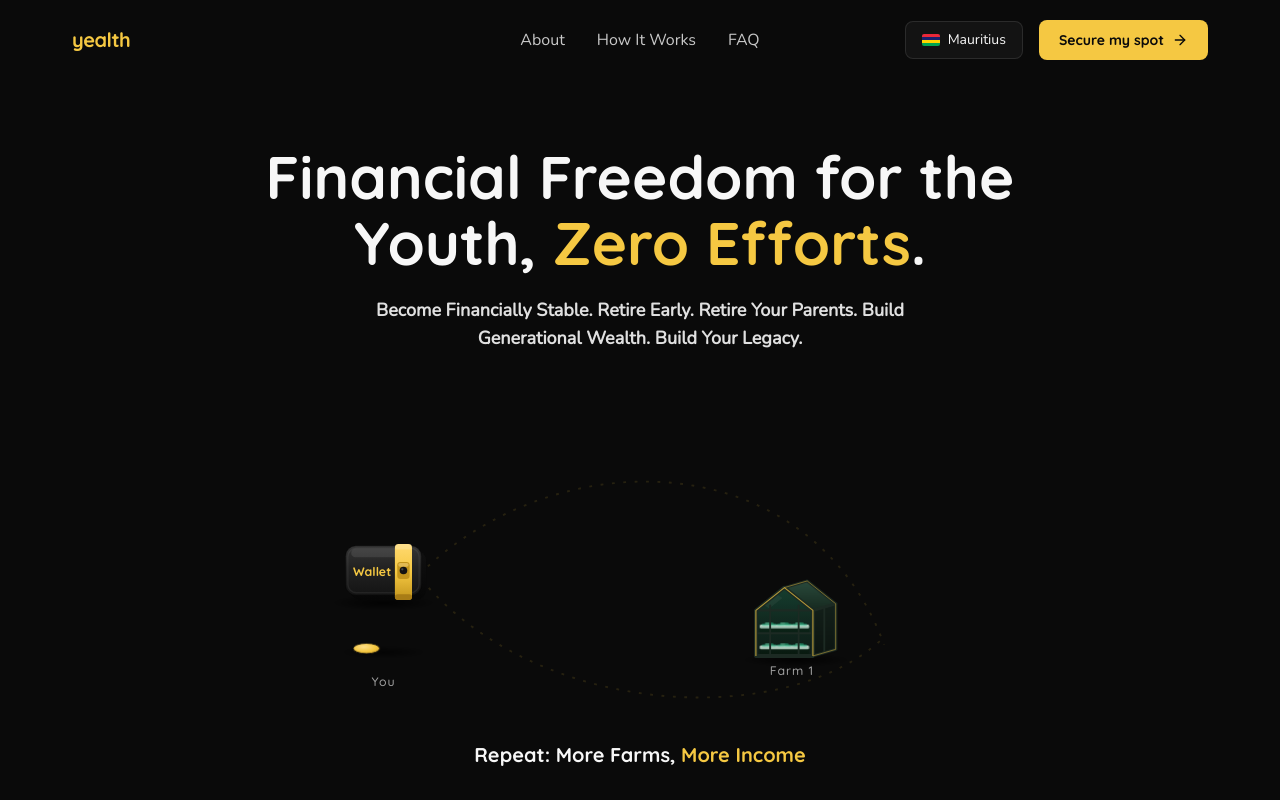
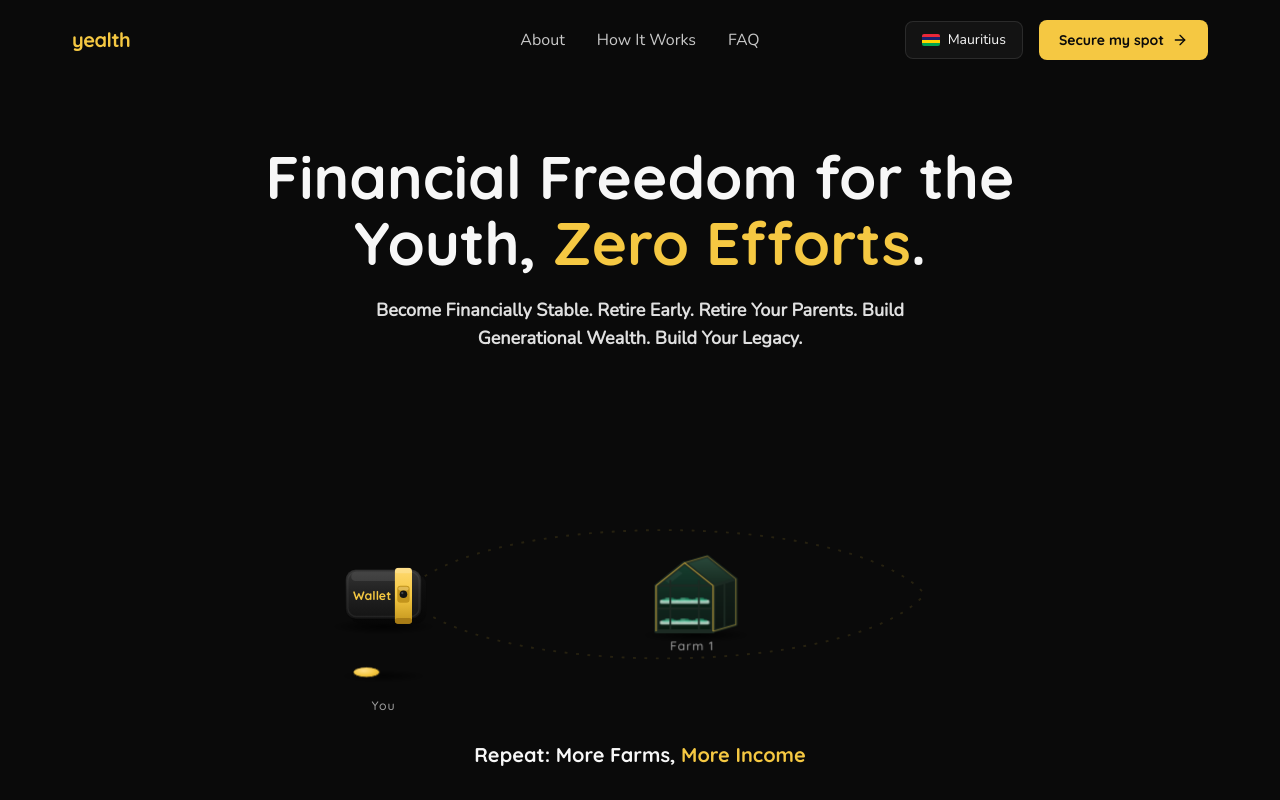
Before and after one commit to yaadavnarain/yealthecorganics, a Next.js app: page / in a window 1280 px wide. Shown: the top 800 px of the page. Built offline with nearby package versions, Linux system fonts and the light colour scheme.

Commit message:
Fix flywheel geometry: aligned axis, sequential farm order, connected paths
Co-Authored-By: Claude Opus 4.8 <noreply@anthropic.com>

```diff
--- a/app/components/YealthFlywheel.tsx
+++ b/app/components/YealthFlywheel.tsx
@@ -504,12 +504,12 @@ export default function YealthFlywheel() {
           </g>
         </defs>
 
-        <path className="guide" d="M 172 230 C 320 90 580 100 657 308" />
-        <path className="guide" d="M 657 300 C 560 395 300 390 172 242" />
+        <path className="guide" d="M 150 255 C 230 165 620 165 700 255" />
+        <path className="guide" d="M 700 255 C 620 345 230 345 150 255" />
 
         {/* wallet (you) — rounded charcoal bifold with gold strap + clasp */}
-        <ellipse cx="130" cy="264" rx="52" ry="8" fill="url(#yfdShadow)" />
-        <g transform="translate(130,230)">
+        <ellipse cx="130" cy="289" rx="52" ry="8" fill="url(#yfdShadow)" />
+        <g transform="translate(130,255)">
           <g className="wallet-inner">
             {/* side depth: darker slab offset down-right (consistent light) */}
             <rect x="-35" y="-21" width="80" height="52" rx="11" fill="url(#yfdWalletBack)" />
@@ -534,8 +534,8 @@ export default function YealthFlywheel() {
         </g>
 
         {/* income stack */}
-        <ellipse cx="130" cy="316" rx="42" ry="6" fill="url(#yfdShadow)" opacity=".8" />
-        <g className="stack" transform="translate(130,312)">
+        <ellipse cx="130" cy="341" rx="42" ry="6" fill="url(#yfdShadow)" opacity=".8" />
+        <g className="stack" transform="translate(130,337)">
           <ellipse className="s1" cx="-18" cy="0" rx="14" ry="5.5" />
           <ellipse className="s2" cx="-18" cy="-8" rx="14" ry="5.5" />
           <ellipse className="s3" cx="18" cy="0" rx="14" ry="5.5" />
@@ -543,37 +543,37 @@ export default function YealthFlywheel() {
           <ellipse className="s5" cx="18" cy="-8" rx="14" ry="5.5" />
           <ellipse className="s6" cx="18" cy="-16" rx="14" ry="5.5" />
         </g>
-        <text className="caption" x="130" y="352">You</text>
+        <text className="caption" x="130" y="377">You</text>
 
         {/* greenhouses */}
-        <g transform="translate(560,320)"><Greenhouse cls="f1i" label="Farm 1" /></g>
-        <g transform="translate(665,320)"><Greenhouse cls="f2i" label="Farm 2" /></g>
-        <g transform="translate(455,320)"><Greenhouse cls="f3i" label="Farm 3" /></g>
+        <g transform="translate(455,294)"><Greenhouse cls="f1i" label="Farm 1" /></g>
+        <g transform="translate(560,294)"><Greenhouse cls="f2i" label="Farm 2" /></g>
+        <g transform="translate(665,294)"><Greenhouse cls="f3i" label="Farm 3" /></g>
 
         {/* outbound coins: scale up mid-flight, shadow shrinks in sync */}
-        <g className="coin-out co1" style={{ offsetPath: "path('M 172 230 C 300 110 480 120 552 308')" }}>
+        <g className="coin-out co1" style={{ offsetPath: "path('M 172 255 C 240 170 390 175 447 282')" }}>
           <ellipse className="csh csh1" cx="0" cy="18" rx="9" ry="2.6" fill="url(#yfdShadow)" />
           <g className="cf cf1"><use href="#yfdCoin" /></g>
         </g>
-        <g className="coin-out co2" style={{ offsetPath: "path('M 172 230 C 320 90 580 100 657 308')" }}>
+        <g className="coin-out co2" style={{ offsetPath: "path('M 172 255 C 250 160 480 160 552 282')" }}>
           <ellipse className="csh csh2" cx="0" cy="18" rx="9" ry="2.6" fill="url(#yfdShadow)" />
           <g className="cf cf2"><use href="#yfdCoin" /></g>
         </g>
-        <g className="coin-out co3" style={{ offsetPath: "path('M 172 230 C 270 130 390 140 447 308')" }}>
+        <g className="coin-out co3" style={{ offsetPath: "path('M 172 255 C 260 150 580 150 657 282')" }}>
           <ellipse className="csh csh3" cx="0" cy="18" rx="9" ry="2.6" fill="url(#yfdShadow)" />
           <g className="cf cf3"><use href="#yfdCoin" /></g>
         </g>
 
         {/* returns: lettuce leaves the farm and becomes money mid-flight */}
-        <g className="ret ret1" style={{ offsetPath: "path('M 552 300 C 480 385 300 385 172 240')" }}>
+        <g className="ret ret1" style={{ offsetPath: "path('M 447 296 C 390 345 250 345 174 265')" }}>
           <use className="retleaf" href="#yfdLeaf" />
           <use className="retcoin" href="#yfdCoin" />
         </g>
-        <g className="ret ret2" style={{ offsetPath: "path('M 657 300 C 560 395 300 390 172 242')" }}>
+        <g className="ret ret2" style={{ offsetPath: "path('M 552 296 C 480 350 250 350 174 267')" }}>
           <use className="retleaf" href="#yfdLeaf" />
           <use className="retcoin" href="#yfdCoin" />
         </g>
-        <g className="ret ret3" style={{ offsetPath: "path('M 447 300 C 390 370 280 370 172 240')" }}>
+        <g className="ret ret3" style={{ offsetPath: "path('M 657 296 C 560 355 250 350 174 265')" }}>
           <use className="retleaf" href="#yfdLeaf" />
           <use className="retcoin" href="#yfdCoin" />
         </g>
```
